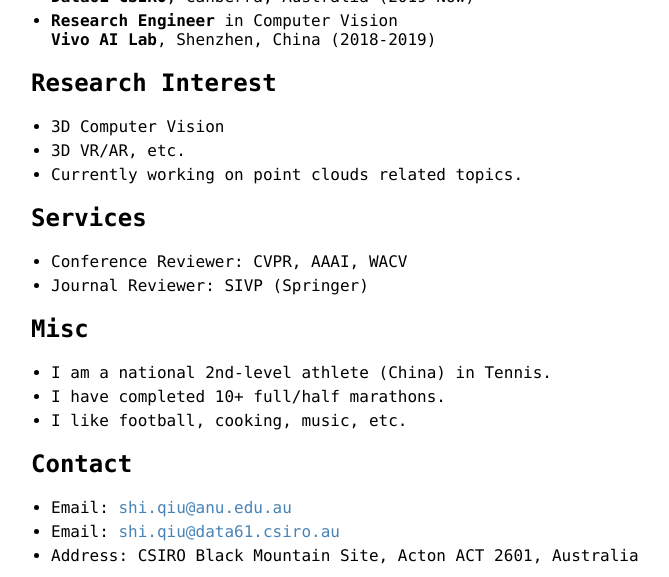
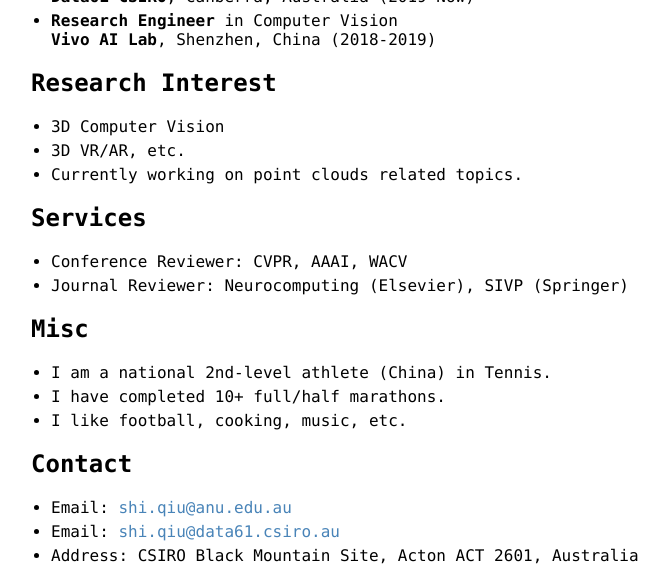
Before and after one commit to ShiQiu0419/ShiQiu0419.github.io, a Jekyll site: the page built from index.md, in a window 1280 px wide and 900 px high, scrolled down 1313 px, cut to the strip 0-577 px from the top of the window. Shown: the whole strip, without its empty margins (259-928 px from the left). Built offline with Jekyll 4.4.1, drawn with Linux system fonts in a browser that asks for light colours; our own code applies the rules of GitHub Pages for plain Markdown files.

Commit message:
Update index.md

```diff
--- a/index.md
+++ b/index.md
@@ -61,7 +61,7 @@ ENGN4528 Computer Vision
 
 ## Services
 * Conference Reviewer: CVPR, AAAI, WACV
-* Journal Reviewer: SIVP (Springer)
+* Journal Reviewer: Neurocomputing (Elsevier), SIVP (Springer)
 
 ## Misc
 * I am a national 2nd-level athlete (China) in Tennis.
```
